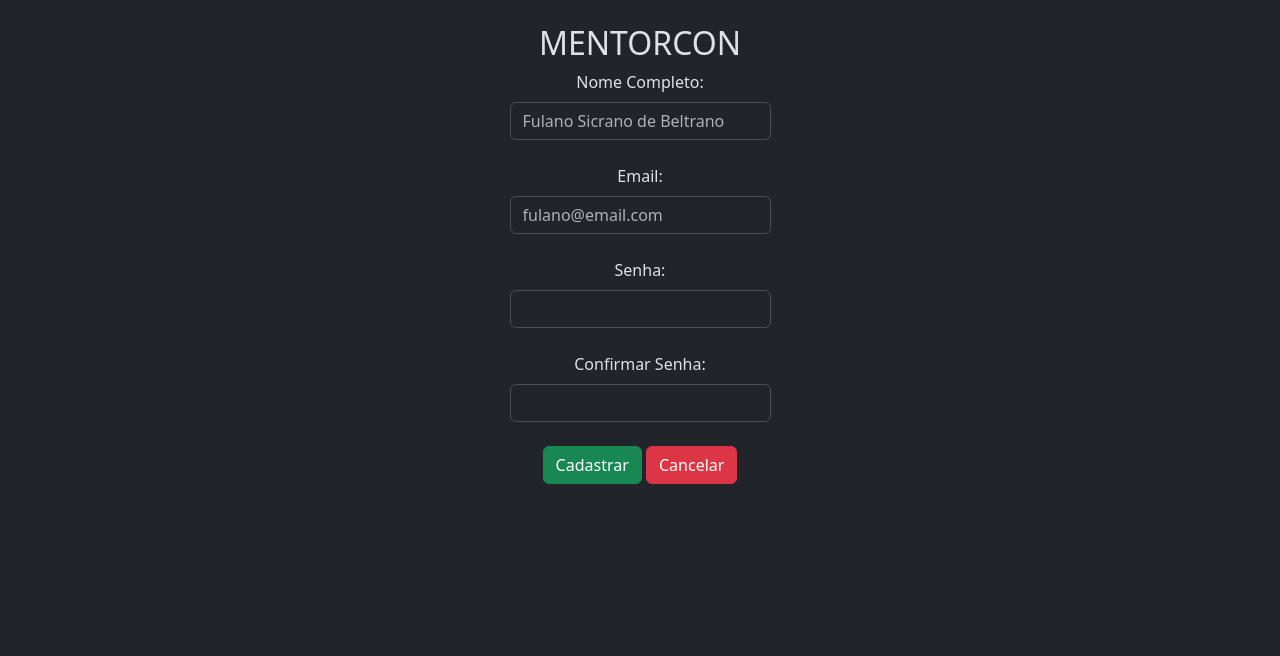
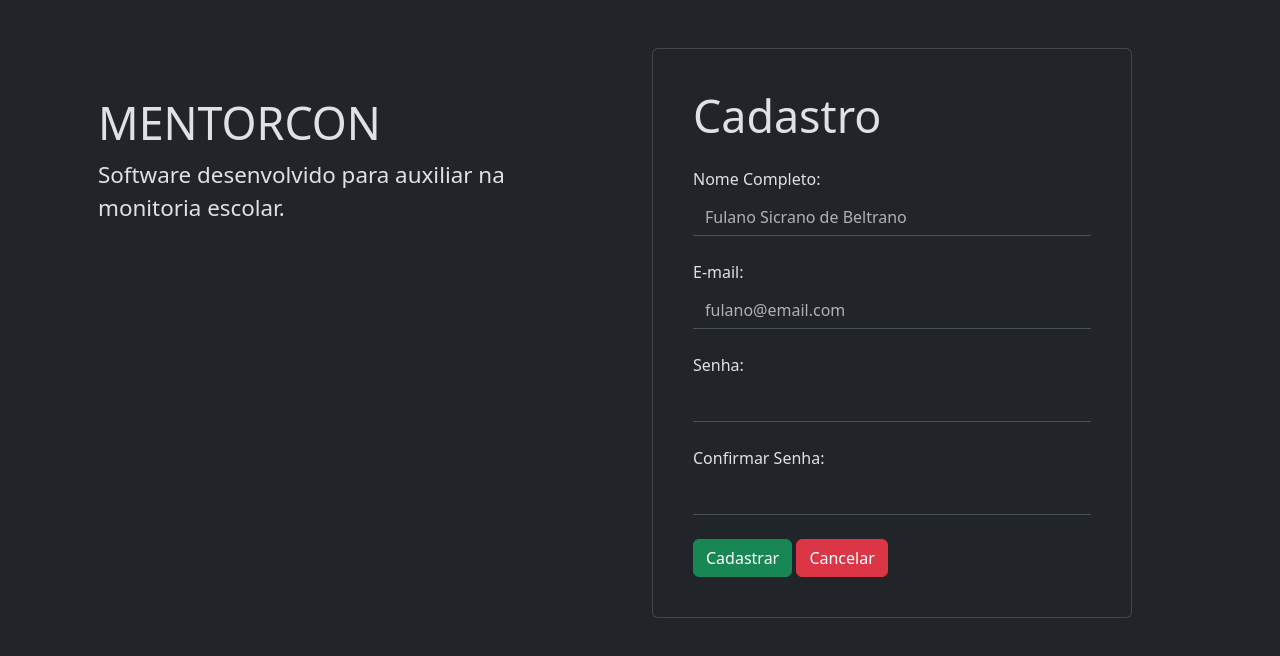
Before and after one commit to Leonard0-Pontes/Projeto-Integrador, a plain HTML site: page cadastro.html in a window 1280 px wide. Drawn offline with nearby package versions, Linux system fonts and the light colour scheme.

Commit message:
Finalizado diagramação principal do login e cadastro

```diff
--- a/cadastro.html
+++ b/cadastro.html
@@ -7,25 +7,50 @@
     <title>Cadastro - MentorCon</title>
     <link href="https://cdn.jsdelivr.net/npm/bootstrap@5.3.8/dist/css/bootstrap.min.css" rel="stylesheet"
         integrity="sha384-sRIl4kxILFvY47J16cr9ZwB07vP4J8+LH7qKQnuqkuIAvNWLzeN8tE5YBujZqJLB" crossorigin="anonymous">
+    <link rel="stylesheet" href="style.css">
 </head>
 
-<body>
-    <div class="container text-center mt-4">
-        <div class="row justify-content-center">
-            <div class="col-3">
-                <h2>MENTORCON</h2>
+<body class="intro">
+    <div class="container mt-4">
+        <div class="row">
+            <div class="col-6">
+                <header class="card border-0">
+                    <div class="card-body" style="margin-top: 2rem;">
+                        <h1 class="card-title">MENTORCON</h1>
+                        <p class="card-text subtitulo">Software desenvolvido para auxiliar na monitoria
+                            escolar.</p>
+                    </div>
+                </header>
+            </div>
+            <div class="col-6">
+                <div class="card" style="width: 30rem;">
+                    <div class="card-body" style="padding: 2.5rem;">
+                        <h2 class="card-title card-space">Cadastro</h2>
                         <form>
+                            <div>
                                 <label for="nomeFull" class="form-label">Nome Completo:</label>
                                 <input type="text" class="form-control" placeholder="Fulano Sicrano de Beltrano"><br>
-                    <label for="email" class="form-label">Email:</label>
+                            </div>
+                            <div>
+                                <label for="email" class="form-label">E-mail:</label>
                                 <input type="text" class="form-control" placeholder="fulano@email.com"><br>
+                            </div>
+                            <div>
                                 <label for="senha" class="form-label">Senha:</label>
                                 <input type="password" class="form-control"><br>
+                            </div>
+                            <div>
                                 <label for="confSenha" class="form-label">Confirmar Senha:</label>
                                 <input type="password" class="form-control"><br>
+                            </div>
+                            <div>
                                 <input type="submit" class="btn btn-success" value="Cadastrar">
-                    <input type="button" class="btn btn-danger" value="Cancelar" onclick="window.location.href='./login.html'">
+                                <input type="button" class="btn btn-danger" value="Cancelar"
+                                    onclick="window.location.href='./login.html'">
+                            </div>
                         </form>
+                    </div>
+                </div>
             </div>
         </div>
     </div>
--- a/style.css
+++ b/style.css
@@ -1,3 +1,26 @@
 .destaque {
     font-weight: bold;
 }
+
+.intro {
+    margin-top: 3rem;
+}
+
+.card-title {
+    font-size: 2.8rem;
+}
+
+.card-space {
+    padding-bottom: 1rem;
+}
+
+.subtitulo {
+    font-size: 1.4rem;
+}
+
+input[type=text], input[type=password] {
+    border-top: none;
+    border-left: none;
+    border-right: none;
+    border-radius: 0;
+}
```
Also changed, not shown: login.html (+25 -6 lines), main.html (+1 -1 lines). Lines whose indentation alone changed are shown as unchanged.
